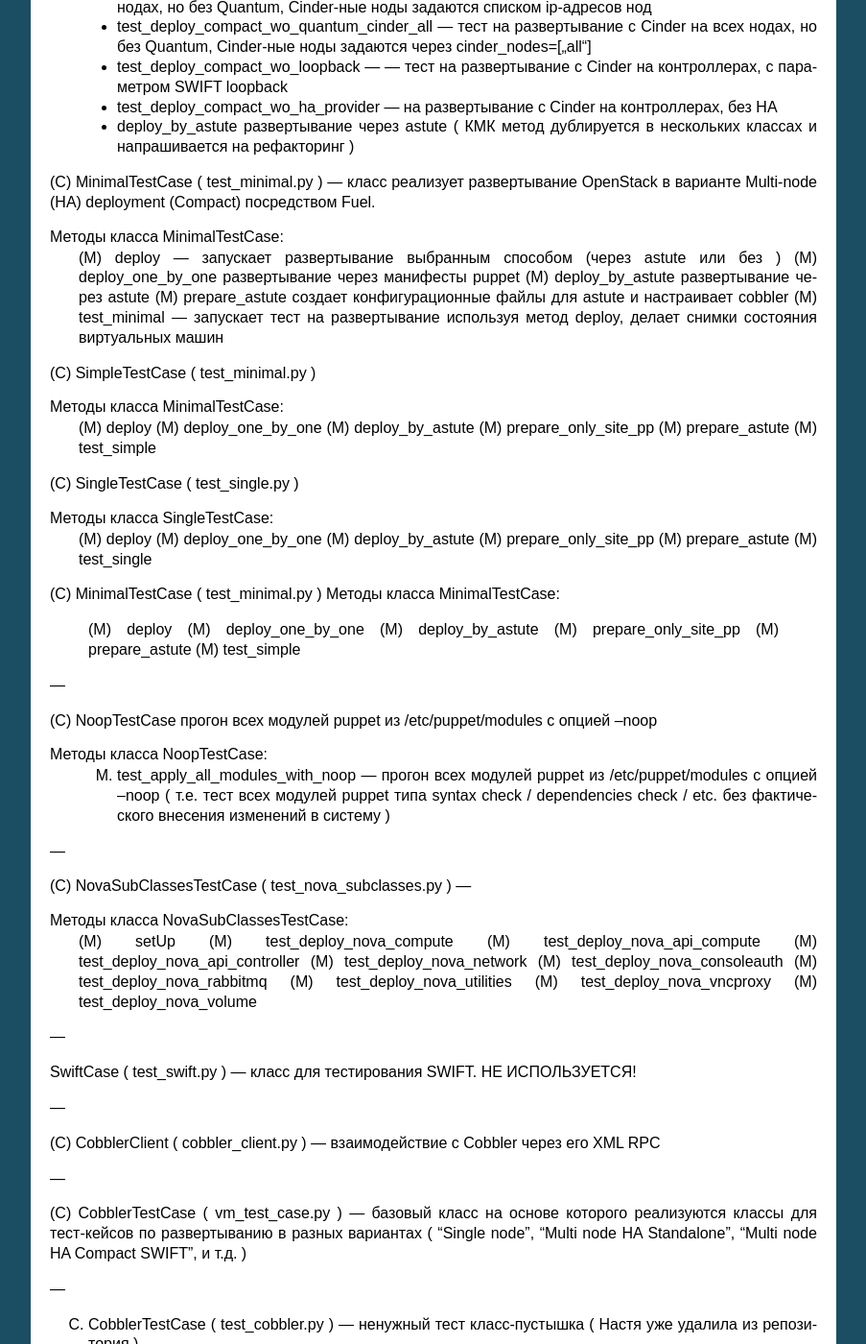
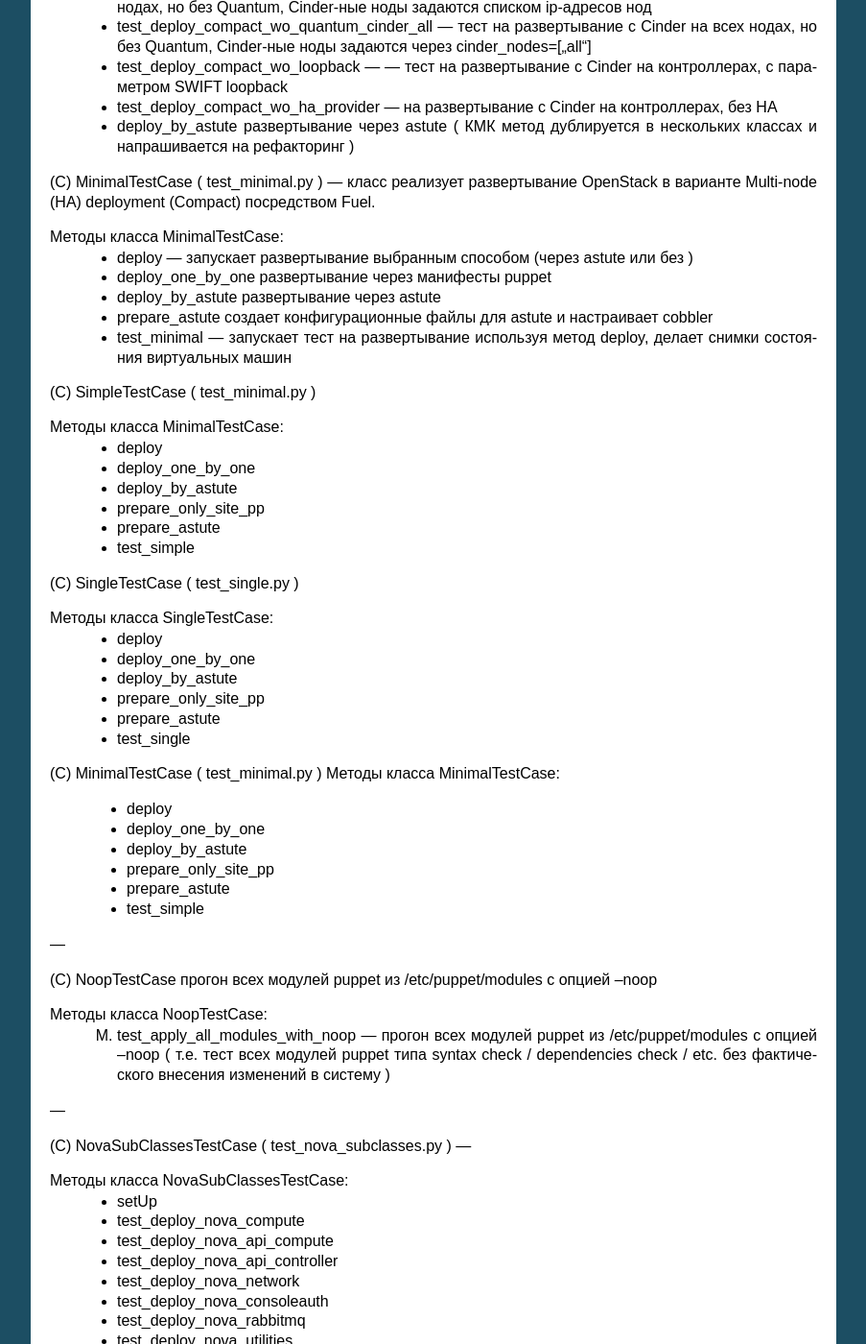
Before and after one commit to monroid/fuel-test, a Sphinx documentation site: the page built from doc/pages/fuel_test_classes.rst, in a window 1280 px wide and 1400 px high, scrolled down 2281 px. Shown: the whole window at 96% size, without its empty margins (198-1101 px from the left). Built offline with Sphinx 7.4.7, drawn with Linux system fonts in a browser that asks for light colours; formulas are drawn with MathJax 3; some of the changed text lies outside the part shown.

Commit message:
Documentation for fuel_test converted to reStructuredText. Some more fixes with text markup.

```diff
--- a/doc/pages/fuel_test_classes.rst
+++ b/doc/pages/fuel_test_classes.rst
@@ -135,44 +135,43 @@
 
 
 Методы класса  MinimalTestCase:
-   (M) deploy --- запускает развертывание выбранным способом (через astute или без )
-   (M) deploy_one_by_one 	развертывание через манифесты puppet
-   (M) deploy_by_astute 	развертывание через astute
-   (M) prepare_astute 	создает конфигурационные файлы для astute и настраивает cobbler
-   (M) test_minimal  ---  запускает тест на развертывание используя метод deploy, делает снимки состояния виртуальных машин
-
+ * deploy --- запускает развертывание выбранным способом (через astute или без )
+ * deploy_one_by_one 	развертывание через манифесты puppet
+ * deploy_by_astute 	развертывание через astute
+ * prepare_astute 	создает конфигурационные файлы для astute и настраивает cobbler
+ * test_minimal  ---  запускает тест на развертывание используя метод deploy, делает снимки состояния виртуальных машин
 
 
 (С) SimpleTestCase  (  test_minimal.py )
 
 Методы класса MinimalTestCase:
-    (M) deploy
-    (M) deploy_one_by_one
-    (M) deploy_by_astute
-    (M) prepare_only_site_pp
-    (M) prepare_astute
-    (M) test_simple
+ * deploy
+ * deploy_one_by_one
+ * deploy_by_astute
+ * prepare_only_site_pp
+ * prepare_astute
+ * test_simple
 
 
 (С) SingleTestCase  (  test_single.py )
 
 Методы класса SingleTestCase:
-    (M) deploy
-    (M) deploy_one_by_one
-    (M) deploy_by_astute
-    (M) prepare_only_site_pp
-    (M) prepare_astute
-    (M) test_single
+ * deploy
+ * deploy_one_by_one
+ * deploy_by_astute
+ * prepare_only_site_pp
+ * prepare_astute
+ * test_single
 
 
 (С) MinimalTestCase  ( test_minimal.py )
 Методы класса     MinimalTestCase:
-    (M) deploy
-    (M) deploy_one_by_one
-    (M) deploy_by_astute
-    (M) prepare_only_site_pp
-    (M) prepare_astute
-    (M) test_simple
+ * deploy
+ * deploy_one_by_one
+ * deploy_by_astute
+ * prepare_only_site_pp
+ * prepare_astute
+ * test_simple
 
 ---
 
@@ -186,16 +185,16 @@
 (С) NovaSubClassesTestCase ( test_nova_subclasses.py ) ---
 
 Методы класса    NovaSubClassesTestCase:
-    (M) setUp
-    (M) test_deploy_nova_compute
-    (M) test_deploy_nova_api_compute
-    (M) test_deploy_nova_api_controller
-    (M) test_deploy_nova_network
-    (M) test_deploy_nova_consoleauth
-    (M) test_deploy_nova_rabbitmq
-    (M) test_deploy_nova_utilities
-    (M) test_deploy_nova_vncproxy
-    (M) test_deploy_nova_volume
+ * setUp
+ * test_deploy_nova_compute
+ * test_deploy_nova_api_compute
+ * test_deploy_nova_api_controller
+ * test_deploy_nova_network
+ * test_deploy_nova_consoleauth
+ * test_deploy_nova_rabbitmq
+ * test_deploy_nova_utilities
+ * test_deploy_nova_vncproxy
+ * test_deploy_nova_volume
 
 ---
 
@@ -275,73 +274,41 @@
 
 
 Модуль  helpers.py ( переименован в functions.py)
-   содержит вспомогательные функции
-
-    (F) get_file_as_string --- считывает файл и выдает его содержимое ( удалено )
-
-    (F) udp_ping --- проверяет доступность заденного UDP порта
-
-    (F) tcp_ping --- проверяет доступность заденного TCP порта
-
-    (F) load  ---  считывает файл и выдает его содержимое
-
-    (F) extract_virtual_ips ---  извлекает IP-адреса из строки в dict
-
-    (F) write_config  ---  записывает конфиг. файл на заданный удаленный хост
-
-    (F) retry  ---  повторяет выполнение заданной функции до тех пор пока она не выполнится или истечет число возможных попыток. Между выполнениями делает 1 сек пауза.
-
-    (F) install_packages2  ---  устанавливает на заданных хостах пакеты
-
-    (F) install_packages  ---  устанавливает на заданном хосте пакеты
-
-    (F) update_pms  ---  обновляет метаданные репозиториев на заданных хостах
-
-    (F) update_pm  ---  обновляет метаданные репозиториев на заданном хосте
-
-    (F) add_nmap  ---  устанавливает пакет nmap на заданном хосте
-
-    (F) add_epel_repo_yum  ---  добавляет репозиторий EPEL на хост ( через установку пакета epel-release-6-8.noarch.rpm )
-    (F) delete_epel_repo_yum  ---   удаляет репозиторий EPEL с заданного хоста
-
-    (F) add_puppet_lab_repo  ---  добавляет репозиторий puppetlabs на хост ( через установку пакета )
-    (F) remove_puppetlab_repo ---  удаляет репозиторий puppetlabs с хоста
-
-    (F) setup_puppet_client  ---  запускает  puppet на заданном хосте
-
-    (F) start_puppet_master  ---   запускает  puppet на заданном хосте
-
-    (F) start_puppet_agent  ---  запускает  puppet на заданном хосте
-
-    (F) request_cerificate  ---  проверяет наличие сертификата на хосте
-
-    (F) switch_off_ip_tables  ---  удаляет все правила на хосте ( через iptables -F )
-
-    (F) puppet_apply  --- выполняет  puppet apply на  заданном хосте
-
-    (F) setup_puppet_master  ---  настраивает и запускает puppet на заданном хосте
-
-    (F) upload_recipes  ---  загружает модули puppet  в /etc/puppet/modules/ ( через recipes.tar )
-
-    (F) upload_keys  ---  загружает ssh-ключи на заданный хост
-
-    (F) change_host_name  ---  задает имя удаленного хоста
-
-    (F) update_host_name_centos  ---  задает имя удаленного хоста через /etc/sysconfig/network
-
-    (F) update_host_name_ubuntu  ---  задает имя удаленного хоста через /etc/hostname
-
-    (F) add_to_hosts  ---  добавляет строчку в /etc/hosts на удаленном хосте
-
-    (F) check_node_ready  ---  проверяет через cobbler готовность ноды
-
-    (F) await_node_deploy  ---  проверяет через cobbler доступность ноды
-
-    (F) build_astute  ---  собирает astute.gem на хосте используя gem и gemspec
-
-    (F) install_astute  ---  устанавливает astute через gem
-
-    (F) is_not_essex  ---  проверяет версию OpenStack используя переменные окружения
+   содержит вспомогательные функции:
+     *  get_file_as_string --- считывает файл и выдает его содержимое ( удалено )
+     *  udp_ping --- проверяет доступность заденного UDP порта
+     *  tcp_ping --- проверяет доступность заденного TCP порта
+     *  load  ---  считывает файл и выдает его содержимое
+     *  extract_virtual_ips ---  извлекает IP-адреса из строки в dict
+     *  write_config  ---  записывает конфиг. файл на заданный удаленный хост
+     *  retry  ---  повторяет выполнение заданной функции до тех пор пока она не выполнится или истечет число возможных попыток. Между выполнениями делает 1 сек пауза.
+     *  install_packages2  ---  устанавливает на заданных хостах пакеты
+     *  install_packages  ---  устанавливает на заданном хосте пакеты
+     *  update_pms  ---  обновляет метаданные репозиториев на заданных хостах
+     *  update_pm  ---  обновляет метаданные репозиториев на заданном хосте
+     *  add_nmap  ---  устанавливает пакет nmap на заданном хосте
+     *  add_epel_repo_yum  ---  добавляет репозиторий EPEL на хост ( через установку пакета epel-release-6-8.noarch.rpm )
+     *  delete_epel_repo_yum  ---   удаляет репозиторий EPEL с заданного хоста
+     *  add_puppet_lab_repo  ---  добавляет репозиторий puppetlabs на хост ( через установку пакета )
+     *  remove_puppetlab_repo ---  удаляет репозиторий puppetlabs с хоста
+     *  setup_puppet_client  ---  запускает  puppet на заданном хосте
+     *  start_puppet_master  ---   запускает  puppet на заданном хосте
+     *  start_puppet_agent  ---  запускает  puppet на заданном хосте
+     *  request_cerificate  ---  проверяет наличие сертификата на хосте
+     *  switch_off_ip_tables  ---  удаляет все правила на хосте ( через iptables -F )
+     *  puppet_apply  --- выполняет  puppet apply на  заданном хосте
+     *  setup_puppet_master  ---  настраивает и запускает puppet на заданном хосте
+     *  upload_recipes  ---  загружает модули puppet  в /etc/puppet/modules/ ( через recipes.tar )
+     *  upload_keys  ---  загружает ssh-ключи на заданный хост
+     *  change_host_name  ---  задает имя удаленного хоста
+     * update_host_name_centos  ---  задает имя удаленного хоста через /etc/sysconfig/network
+     * update_host_name_ubuntu  ---  задает имя удаленного хоста через /etc/hostname
+     * add_to_hosts  ---  добавляет строчку в /etc/hosts на удаленном хосте
+     * check_node_ready  ---  проверяет через cobbler готовность ноды
+     * await_node_deploy  ---  проверяет через cobbler доступность ноды
+     * build_astute  ---  собирает astute.gem на хосте используя gem и gemspec
+     * install_astute  ---  устанавливает astute через gem
+     * is_not_essex  ---  проверяет версию OpenStack используя переменные окружения
 
 
 ---
```
